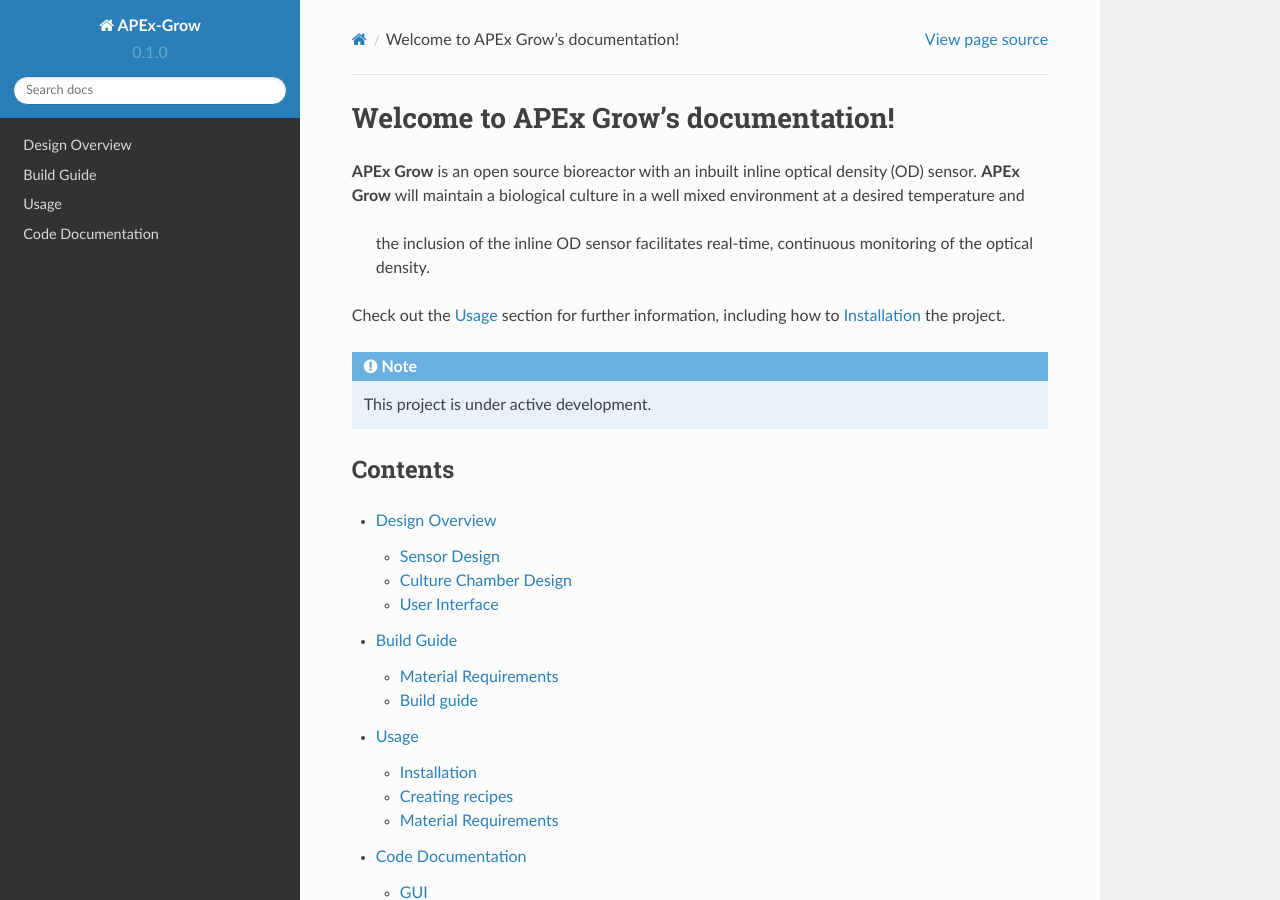
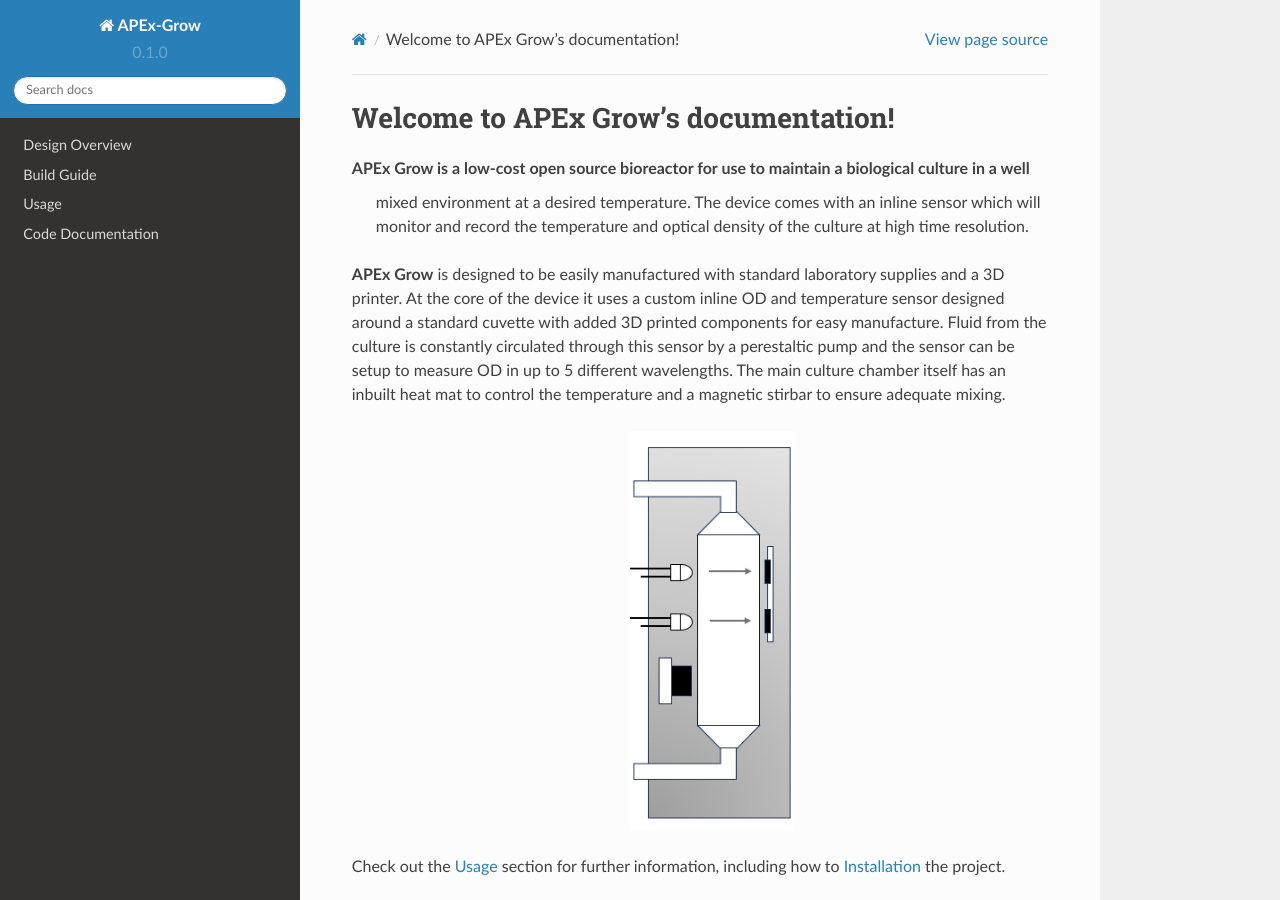
Before and after one commit to fcv0/APEx-grow, a Sphinx documentation site: the page built from docs/source/index.rst, in a window 1280 px wide and 900 px high. Built offline with Sphinx 7.4.7 and the Read the Docs theme 2.0.0, drawn with Linux system fonts in a browser that asks for light colours.

Commit message:
intro page

```diff
--- a/docs/source/design_overview.rst
+++ b/docs/source/design_overview.rst
@@ -12,7 +12,7 @@
 ---------------
 **APEx Grow** uses an inline OD sensor designed around a standard cuvette. This cuvette is
 cut to be open at both ends and then has 3D printed end caps attached to allow it to couple to perestaltic tubing.
-This cuvette is then place in a 3D printed sensor housing which blocks out external light and positions a set of leds perpendicular to the cuvette side wall.
+This cuvette is then placed in a 3D printed sensor housing which blocks out external light and positions a set of leds perpendicular to the cuvette side wall.
 Directly opposite each of these LEDs is a photodiode (an opt3002) to measure how much light passes through the liquid.
 
 In addition to this there is also an IR temperature sensor to measure the temperature of the liquid passing through the cuvette which is then used to regualte the culture temperature.
--- a/docs/source/index.rst
+++ b/docs/source/index.rst
@@ -1,9 +1,19 @@
 Welcome to APEx Grow's documentation!
 ===================================
 
-**APEx Grow** is an open source bioreactor with an inbuilt inline optical density (OD) sensor.
-**APEx Grow** will maintain a biological culture in a well mixed environment at a desired temperature and
- the inclusion of the inline OD sensor facilitates real-time, continuous monitoring of the optical density.
+**APEx Grow** is a low-cost open source bioreactor for use to maintain a biological culture in a well
+ mixed environment at a desired temperature. The device comes with an inline sensor which will monitor
+ and record the temperature and optical density of the culture at high time resolution.
+
+**APEx Grow** is designed to be easily manufactured with standard laboratory supplies and a 3D printer.
+At the core of the device it uses a custom inline OD and temperature sensor designed around a standard cuvette with added 3D printed components for easy manufacture.
+Fluid from the culture is constantly circulated through this sensor by a perestaltic pump and the sensor can be setup to measure OD in up to 5 different wavelengths.
+The main culture chamber itself has an inbuilt heat mat to control the temperature and a magnetic stirbar to ensure adequate mixing.
+
+ .. image:: images/simplified_sensor_diagram.png
+  :height: 400
+  :alt: Sensor Diagram
+  :align: center
 
 Check out the :doc:`usage` section for further information, including
 how to :ref:`installation` the project.
```
